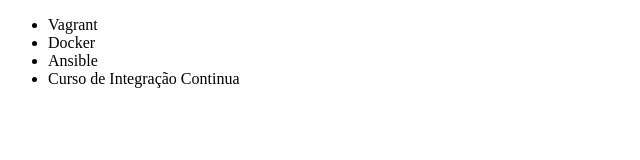
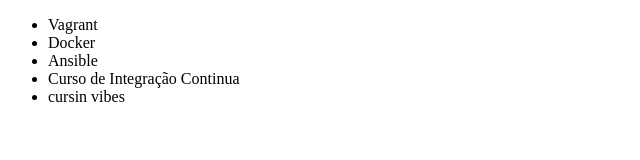
Before and after one commit to GabrielEstery/Alura-Git, a plain HTML site: page index.html in a window 1280 px wide. Shown: the full height of the page, 0-640 px from the left. Drawn offline with Linux system fonts and the light colour scheme.

Commit message:
lista-curso

```diff
--- a/index.html
+++ b/index.html
@@ -10,6 +10,7 @@
         <li>Docker</li>
         <li>Ansible</li>
         <li>Curso de Integração Continua</li>
+        <li>cursin vibes</li>
     </ul>
 </body>
 </html>
```
